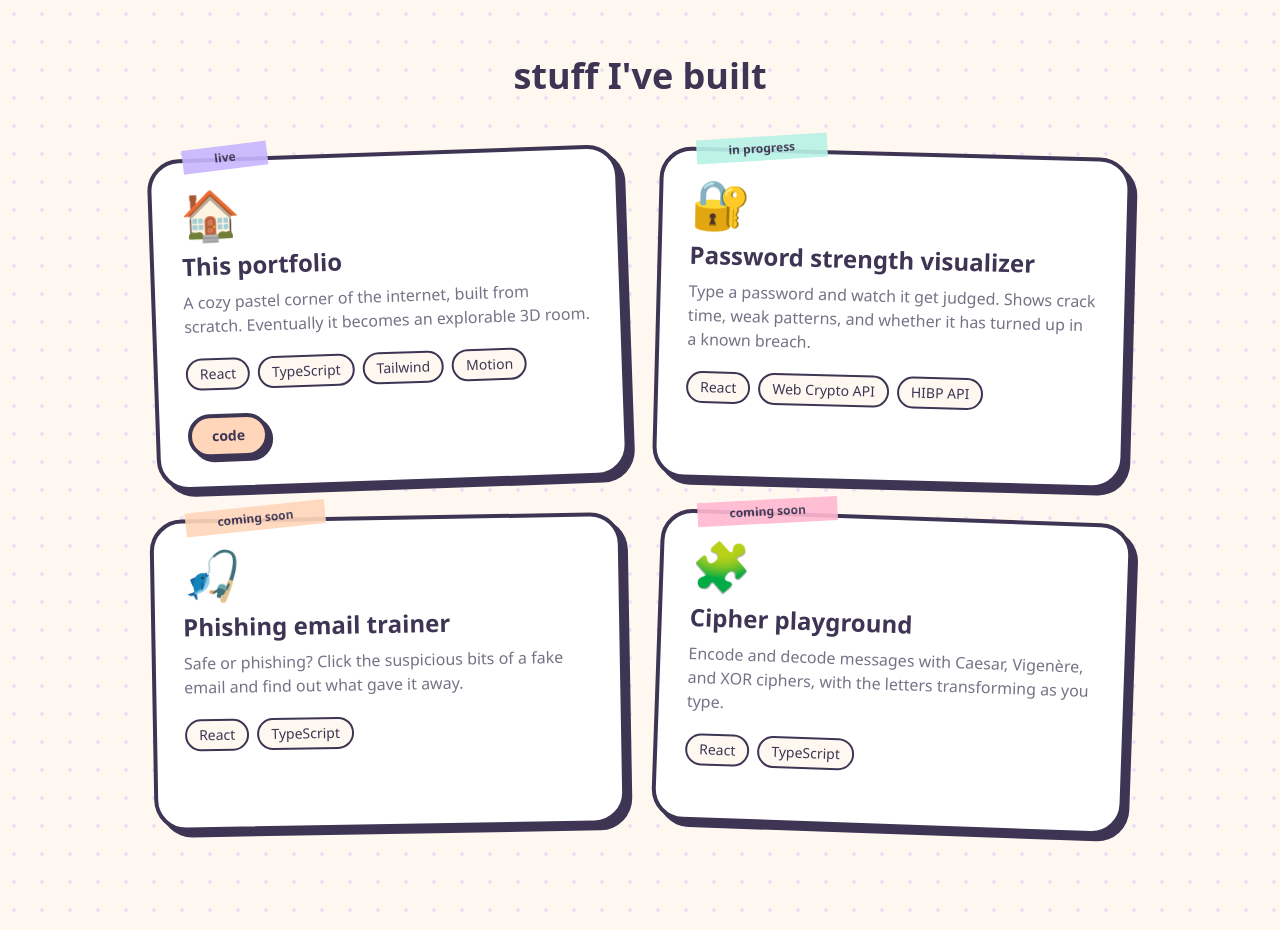
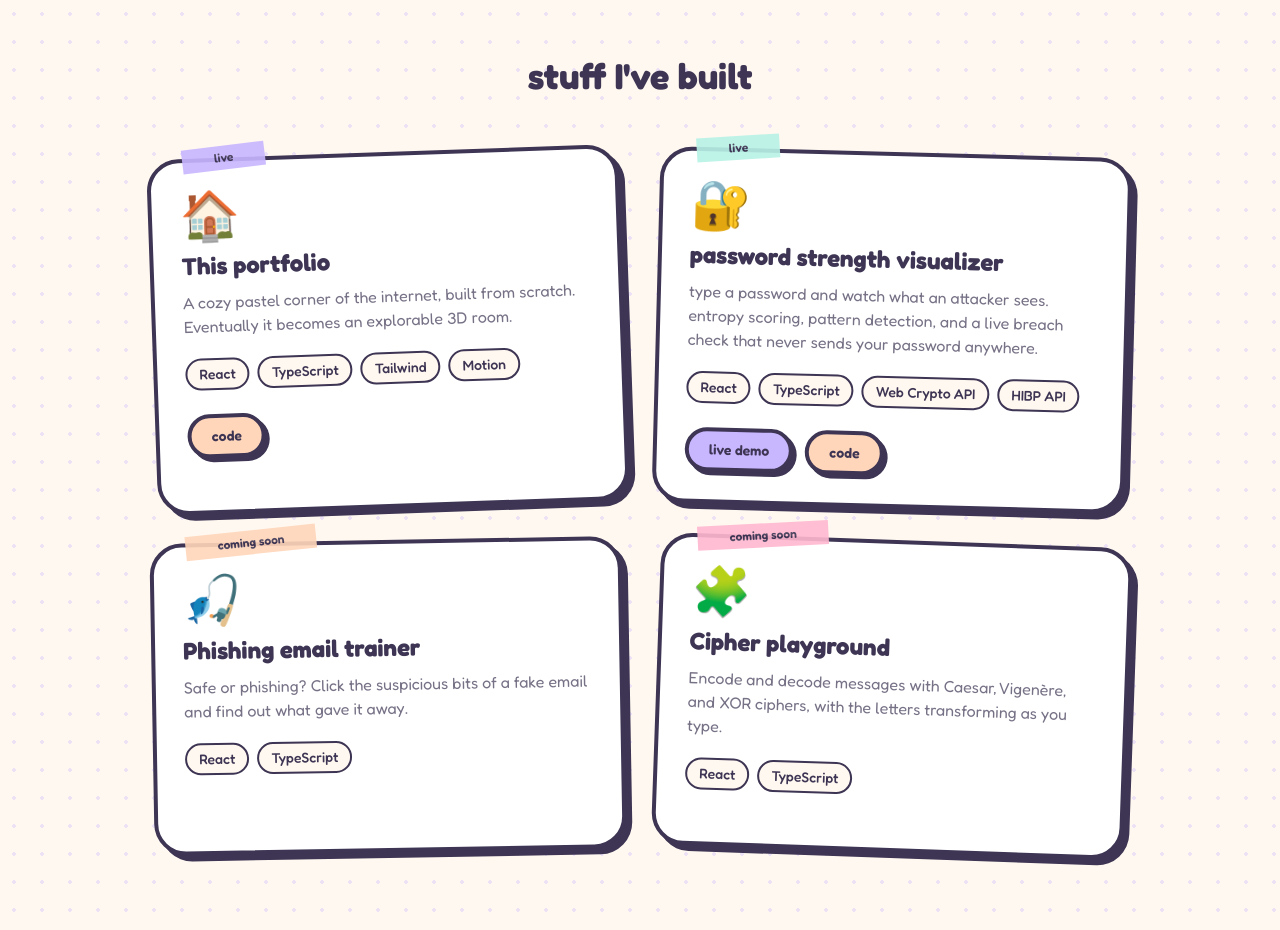
Before and after one commit to meghnamanojj/cs-portfolio, a React (Vite) app: page / in a window 1280 px wide. Shown: the part 840-1770 px from the top of the page. Built offline with nearby package versions, Linux system fonts and the light colour scheme.

Commit message:
password lab is live

```diff
--- a/index.html
+++ b/index.html
@@ -1,6 +1,9 @@
 <!doctype html>
 <html lang="en">
-  <head>
+  <link rel="preconnect" href="https://fonts.googleapis.com" />
+<link rel="preconnect" href="https://fonts.gstatic.com" crossorigin />
+<link href="https://fonts.googleapis.com/css2?family=Fredoka:wght@400;500;600;700&display=swap" rel="stylesheet" />
+<head>
     <meta charset="UTF-8" />
     <link rel="icon" type="image/svg+xml" href="/favicon.svg" />
     <meta name="viewport" content="width=device-width, initial-scale=1.0" />
--- a/src/content/projects.ts
+++ b/src/content/projects.ts
@@ -18,12 +18,12 @@
     emoji: "🏠",
   },
   {
-    title: "Password strength visualizer",
-    blurb:
-      "Type a password and watch it get judged. Shows crack time, weak patterns, and whether it has turned up in a known breach.",
-    tech: ["React", "Web Crypto API", "HIBP API"],
+    title: "password strength visualizer",
+    blurb: "type a password and watch what an attacker sees. entropy scoring, pattern detection, and a live breach check that never sends your password anywhere.",
+    tech: ["React", "TypeScript", "Web Crypto API", "HIBP API"],
+    live: "https://password-lab-five.vercel.app/",
+    code: "https://github.com/meghnamanojj/password-lab",
     emoji: "🔐",
-    status: "building",
   },
   {
     title: "Phishing email trainer",
```
